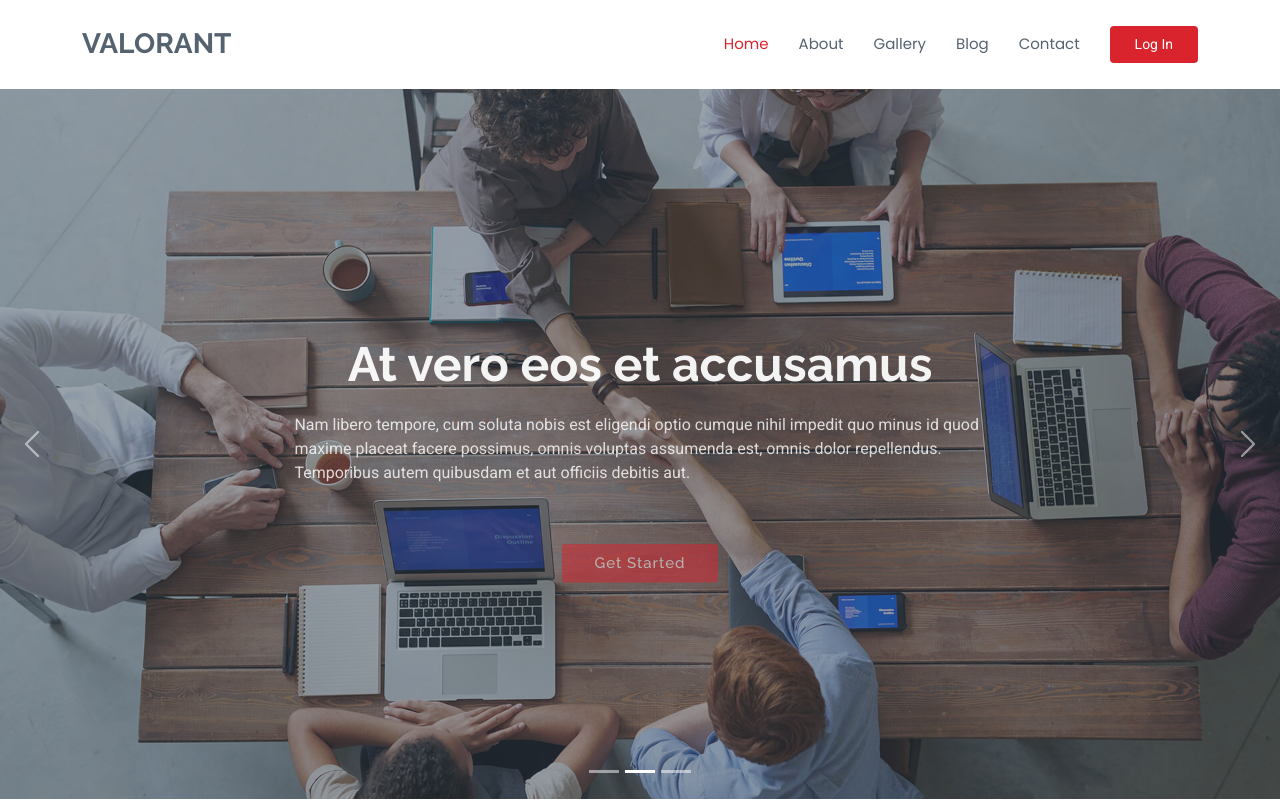
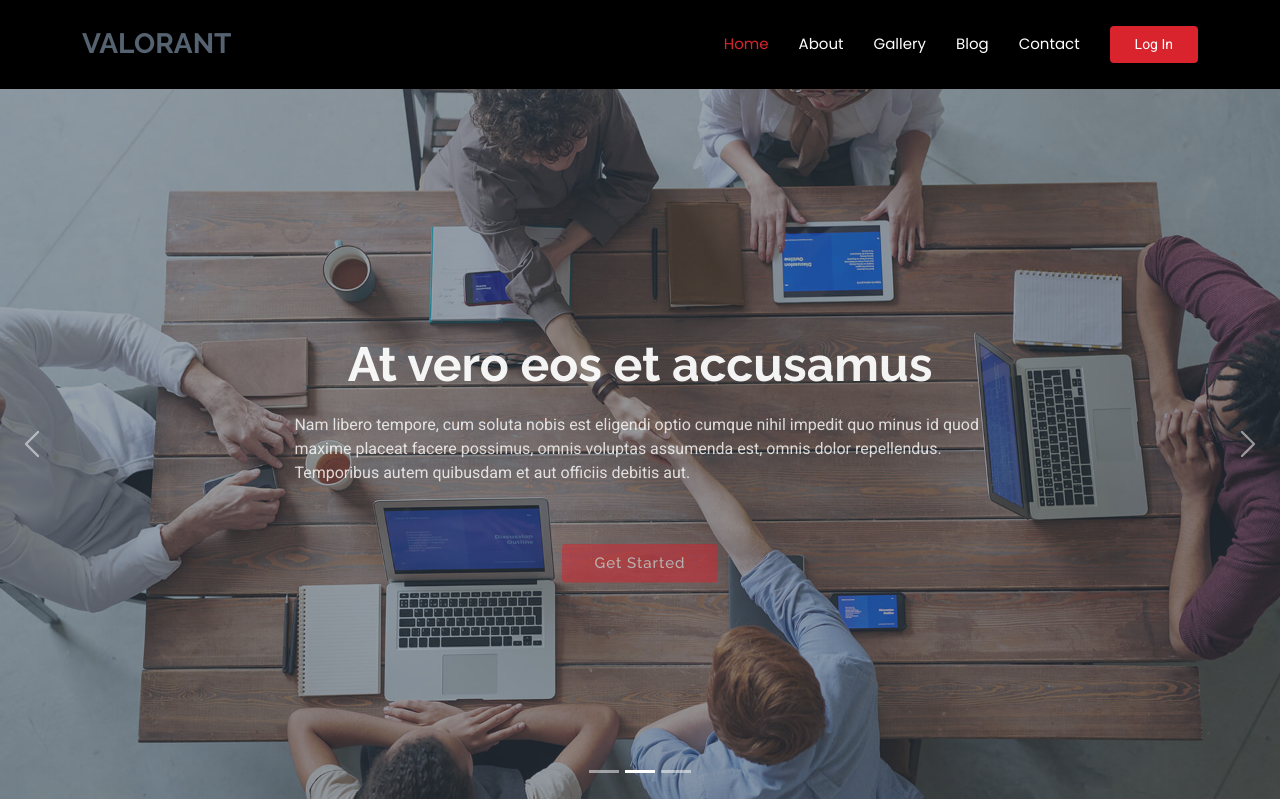
Before and after one commit to March9th/josefumbay.github.io, a plain HTML site: page index.html in a window 1280 px wide. Shown: the top 801 px of the page. Drawn offline with Linux system fonts and the light colour scheme.

Commit message:
Update Header Menu Design

```diff
--- a/assets/css/main.css
+++ b/assets/css/main.css
@@ -1,16 +1,3 @@
-/**
-* Template Name: Sailor
-* Template URL: https://bootstrapmade.com/sailor-free-bootstrap-theme/
-* Updated: Aug 07 2024 with Bootstrap v5.3.3
-* Author: BootstrapMade.com
-* License: https://bootstrapmade.com/license/
-*/
-
-/*--------------------------------------------------------------
-# Font & Color Variables
-# Help: https://bootstrapmade.com/color-system/
---------------------------------------------------------------*/
-/* Fonts */
 :root {
   --default-font: "Roboto",  system-ui, -apple-system, "Segoe UI", Roboto, "Helvetica Neue", Arial, "Noto Sans", "Liberation Sans", sans-serif, "Apple Color Emoji", "Segoe UI Emoji", "Segoe UI Symbol", "Noto Color Emoji";
   --heading-font: "Raleway",  sans-serif;
@@ -144,7 +131,7 @@ h6 {
 --------------------------------------------------------------*/
 .header {
   color: var(--default-color);
-  background-color: var(--background-color);
+  background-color: #000000;
   padding: 15px 0;
   transition: all 0.5s;
   z-index: 997;
@@ -227,7 +214,7 @@ h6 {
 
   .navmenu a,
   .navmenu a:focus {
-    color: var(--nav-color);
+    color: #ffffff;
     padding: 18px 15px;
     font-size: 15px;
     font-family: var(--nav-font);
```
